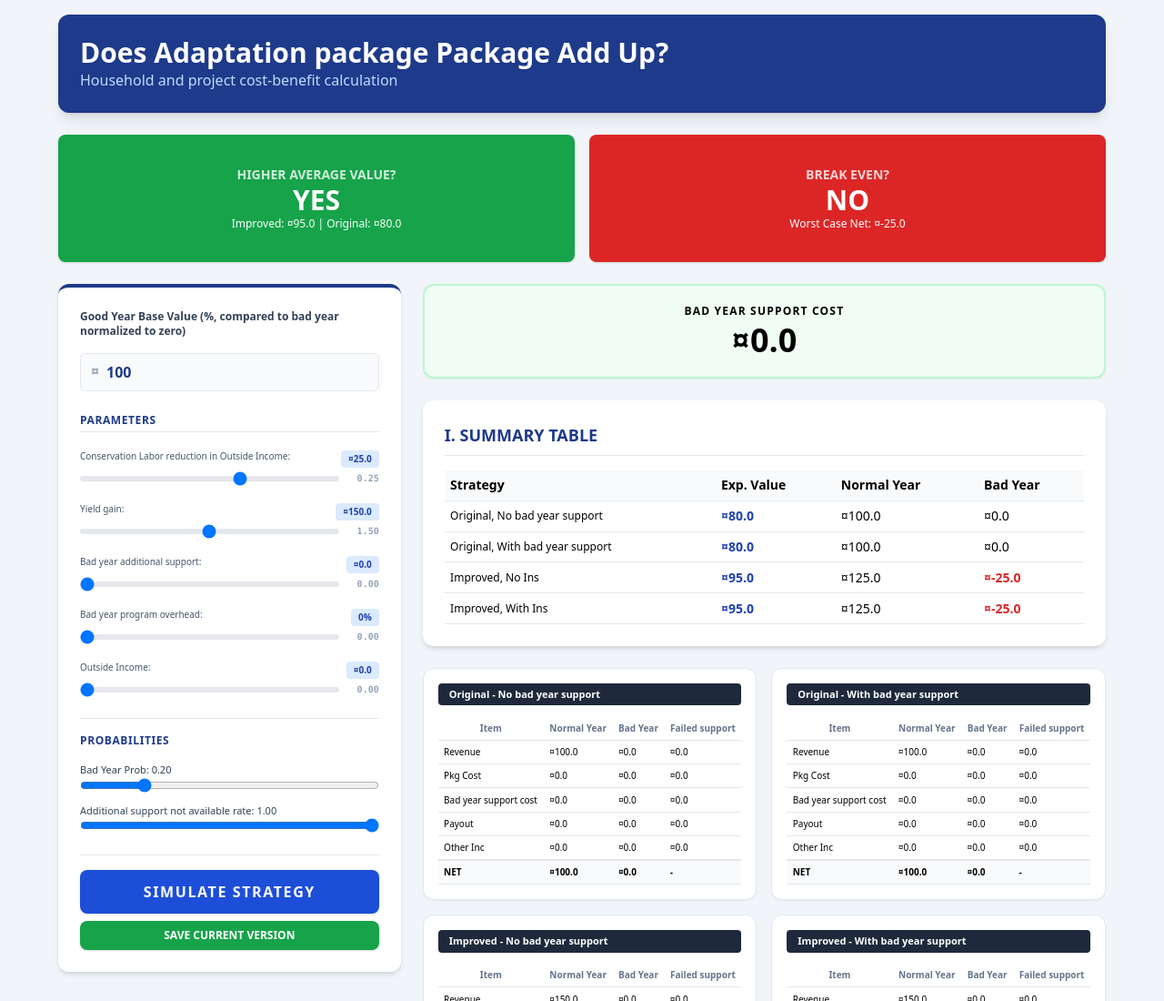
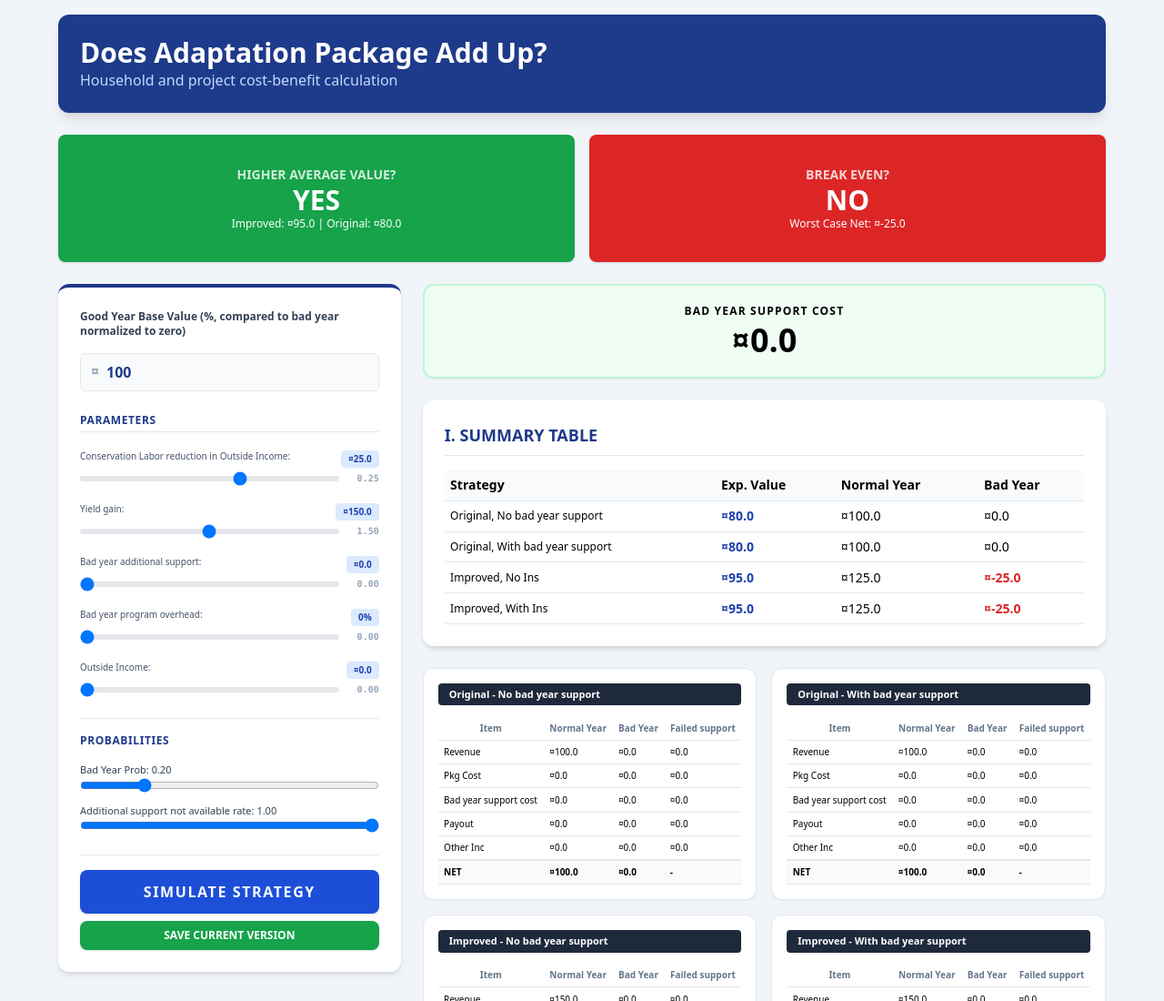
Before and after one commit to ccsfist/mrcs_scoping, a plain HTML site: page index.html in a window 1280 px wide. Shown: the top 1100 px of the page at 91% size. Drawn offline with nearby package versions, Linux system fonts and the light colour scheme.

Commit message:
fixed typo

```diff
--- a/index.html
+++ b/index.html
@@ -233,7 +233,7 @@
             return {
                 ui: {
           "currency": "¤",
-          "mainTitle": "Does Adaptation package Package Add Up?",
+          "mainTitle": "Does Adaptation Package Add Up?",
           "subTitle": "Household and project cost-benefit calculation",
           "baseLabel": "Good Year Base Value (%, compared to bad year normalized to zero)",
           "paramHeading": "Parameters",
```
